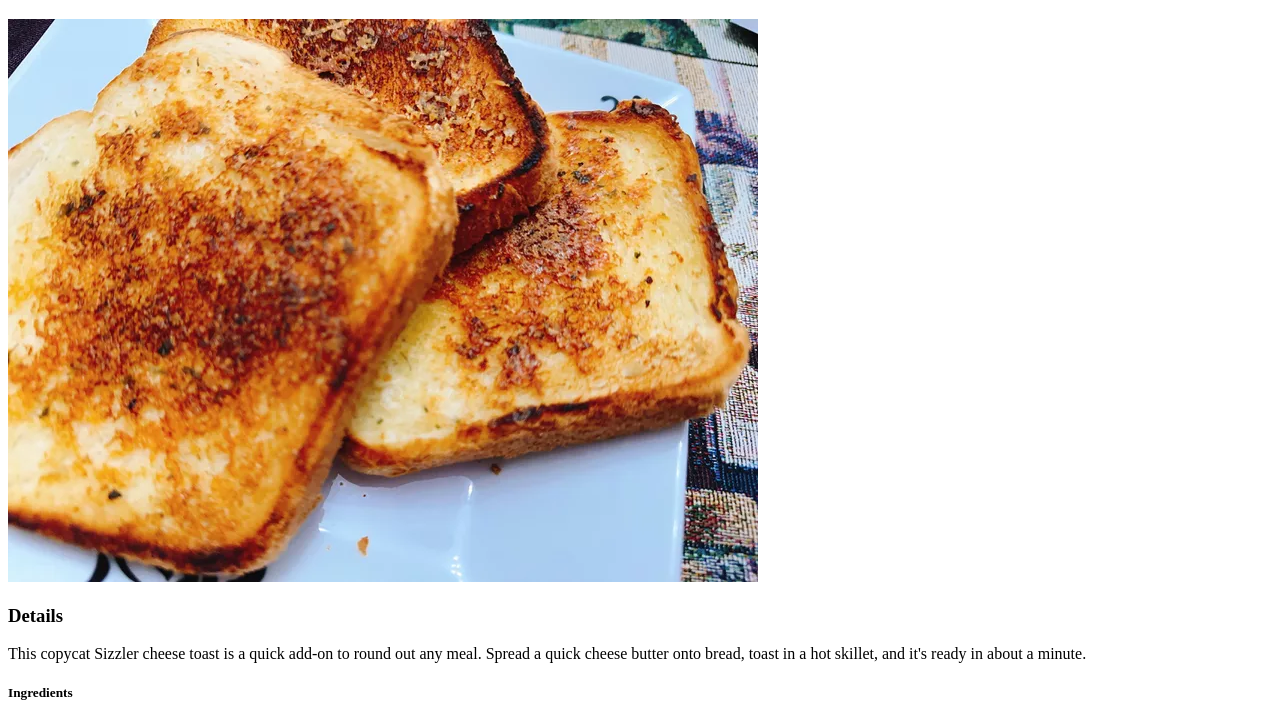
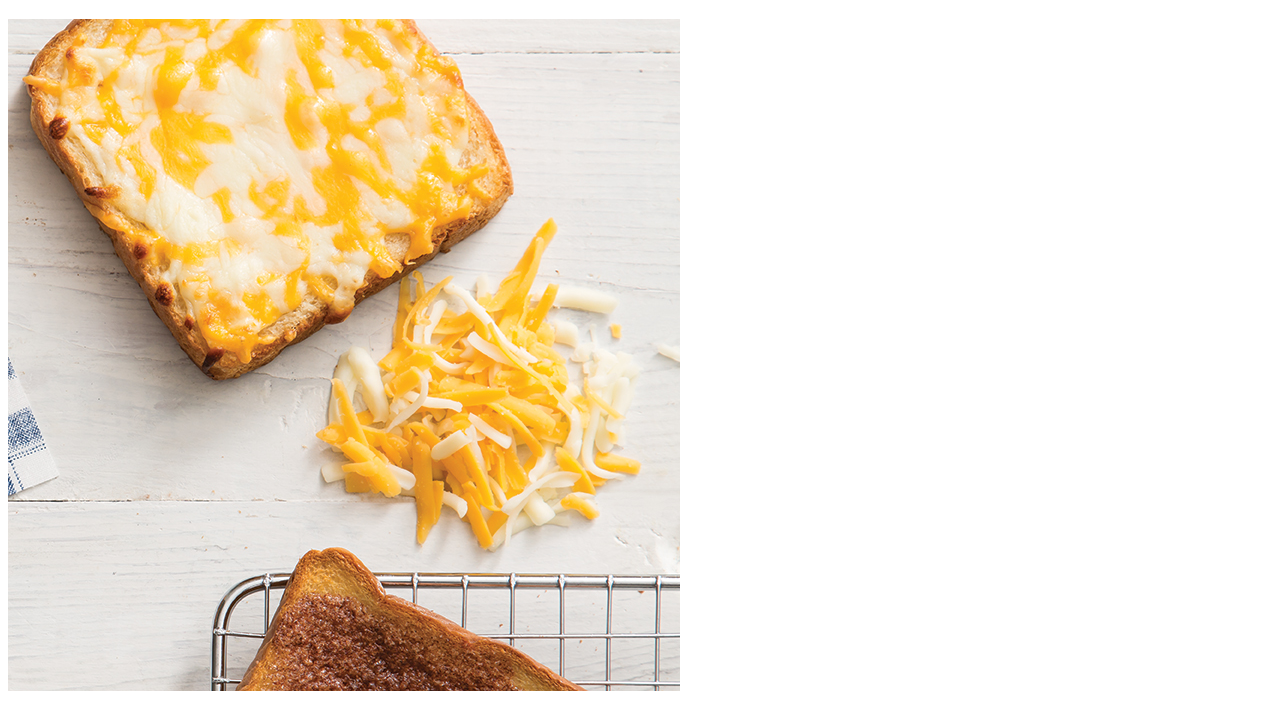
Before and after one commit to stugeria/odin-recipes, a plain HTML site: page recipes/oh-so-cheesy-toast.html in a window 1280 px wide. Shown: the part 61-772 px from the top of the page. Drawn offline with Linux system fonts and the light colour scheme.

Commit message:
Fix recipe photos

```diff
--- a/recipes/oh-so-cheesy-toast.html
+++ b/recipes/oh-so-cheesy-toast.html
@@ -7,7 +7,7 @@
 </head>
 <body>
     <h1>Oh So Cheesy Toast</h1>
-    <img src="Cheese Toast Recipe.jpg" alt="Cheese Toast Photo">
+    <img src="oh-so-cheesy.jpeg" alt="Cheese Toast Photo">
     <h3>Details</h3>
     <p>This copycat Sizzler cheese toast is a quick add-on to round out any meal. Spread a quick cheese butter onto bread, toast in a hot skillet, and it's ready in about a minute.</p>
     <h5>Ingredients</h5>
```
Also changed, not shown: recipes/yummy-cheese-toast.html (+1 -1 lines), recipes/oh-so-cheesy.jpeg (added), recipes/yummy-cheese-toast.jpg (added).
